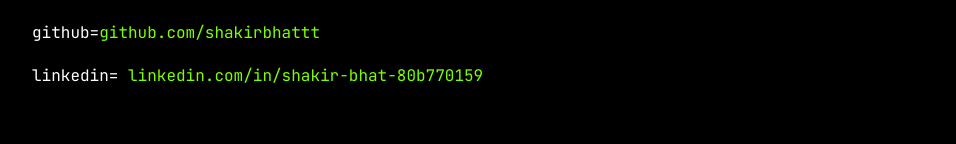
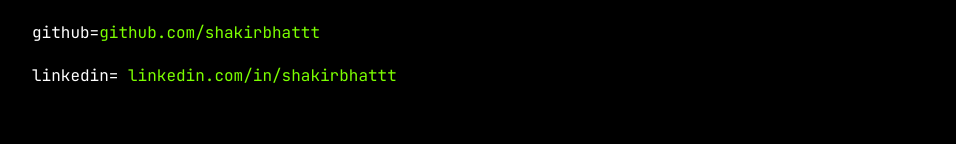
Before and after one commit to shakirbhattt/personal-portfolio, a plain HTML site: page index.html in a window 1280 px wide. Shown: the part 456-600 px from the top of the page, without its empty margins (158-1114 px from the left). Drawn offline with nearby package versions, Linux system fonts and the light colour scheme.

Commit message:
Update index.html

```diff
--- a/index.html
+++ b/index.html
@@ -93,8 +93,8 @@
   github=<a href="https://github.com/shakirbhattt" target="_blank">github.com/shakirbhattt</a>
 </p>
 <p class="cmd">
-  linkedin=<a href="https://www.linkedin.com/in/shakir-bhat-80b770159" target="_blank">
-    linkedin.com/in/shakir-bhat-80b770159
+  linkedin=<a href="https://www.linkedin.com/in/shakirbhattt" target="_blank">
+    linkedin.com/in/shakirbhattt
   </a>
 </p>
   <!-- SKILLS -->
```
